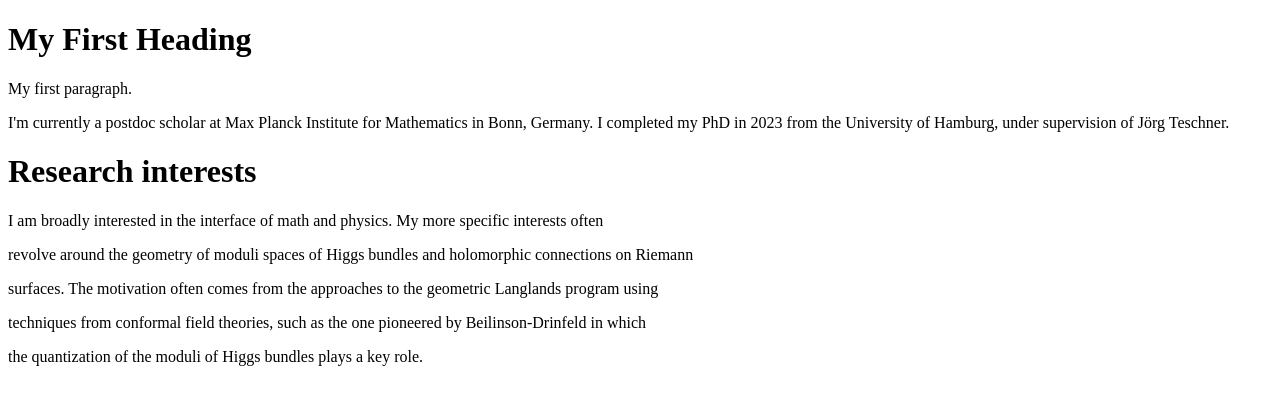
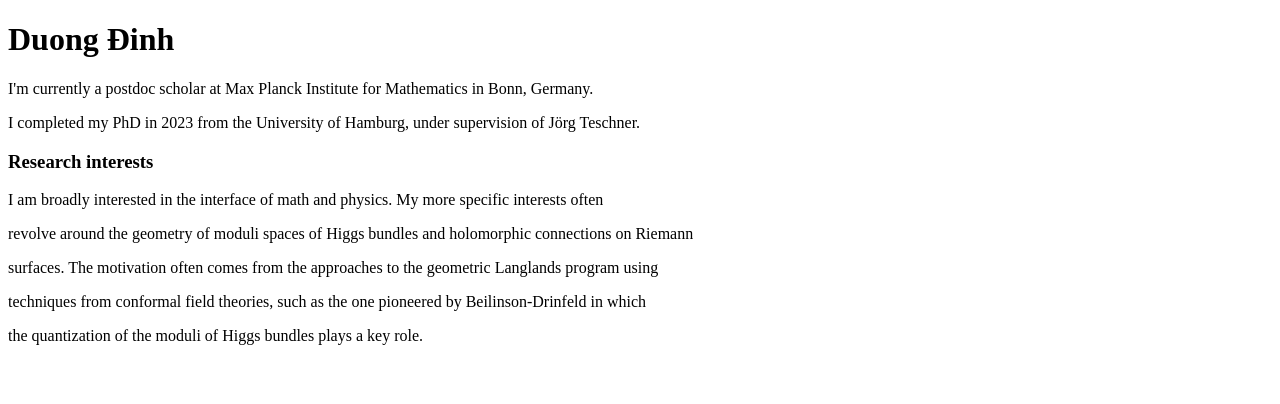
Before and after one commit to duongdinh-mathphy/duongdinh-mathphy.github.io, a plain HTML site: page index.html in a window 1280 px wide. Drawn offline with Linux system fonts and the light colour scheme.

Commit message:
Update index.html

```diff
--- a/index.html
+++ b/index.html
@@ -5,14 +5,11 @@
 </head>
 <body>
 
-<h1>My First Heading</h1>
-<p>My first paragraph.</p>
+<h1>Duong Đinh</h1>
+<p>I'm currently a postdoc scholar at Max Planck Institute for Mathematics in Bonn, Germany. </p>
+<p>I completed my PhD in 2023 from the University of Hamburg, under supervision of Jörg Teschner. </p>
 
-
-<p>I'm currently a postdoc scholar at Max Planck Institute for Mathematics in Bonn, Germany.
-I completed my PhD in 2023 from the University of Hamburg, under supervision of Jörg Teschner. </p>
-
-<h1>Research interests</h1>
+<h3>Research interests</h3>
 <p>I am broadly interested in the interface of math and physics. My more specific interests often </p>
 <p>revolve around the geometry of moduli spaces of Higgs bundles and holomorphic connections on Riemann </p>
 <p>surfaces. The motivation often comes from the approaches to the geometric Langlands program using </p>
```
